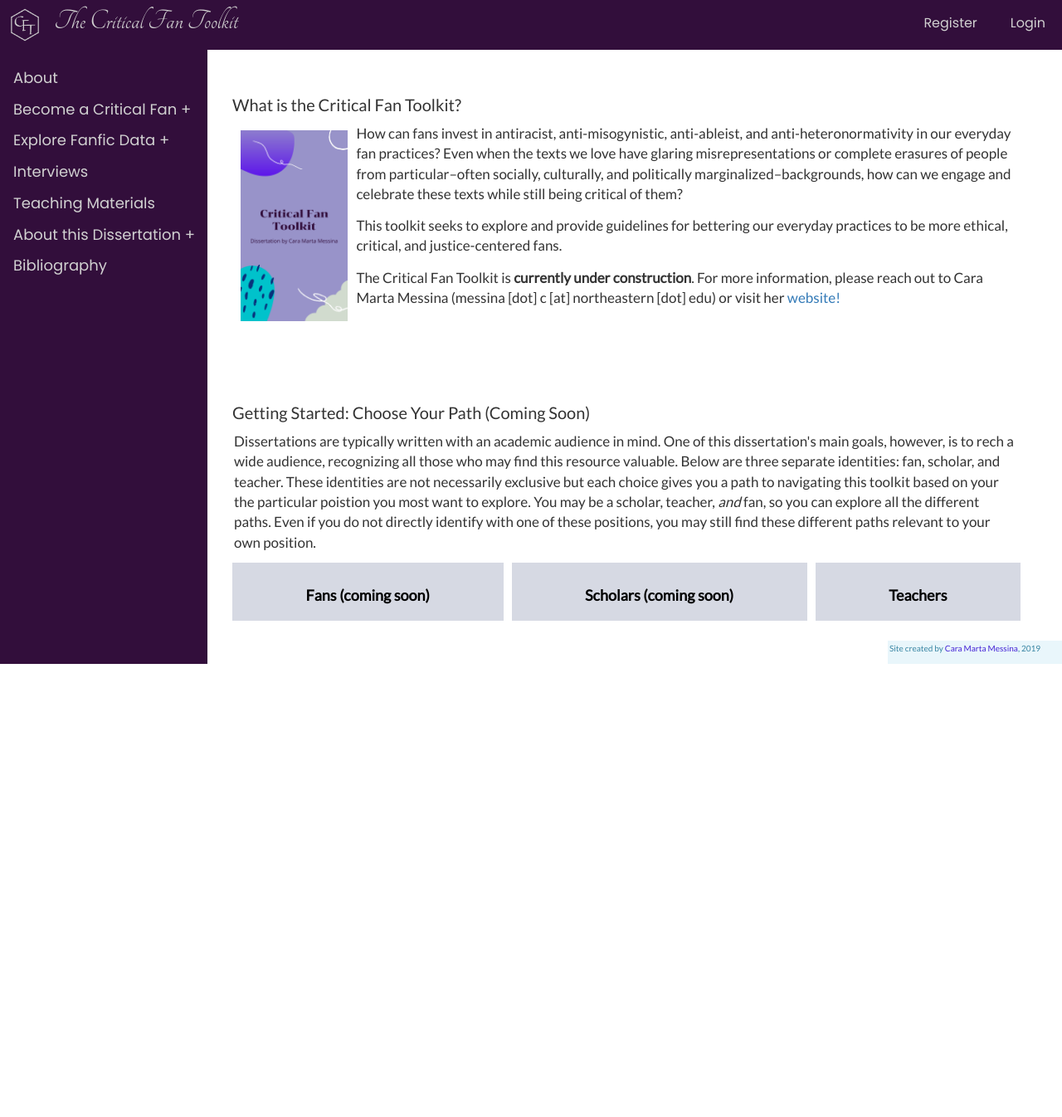
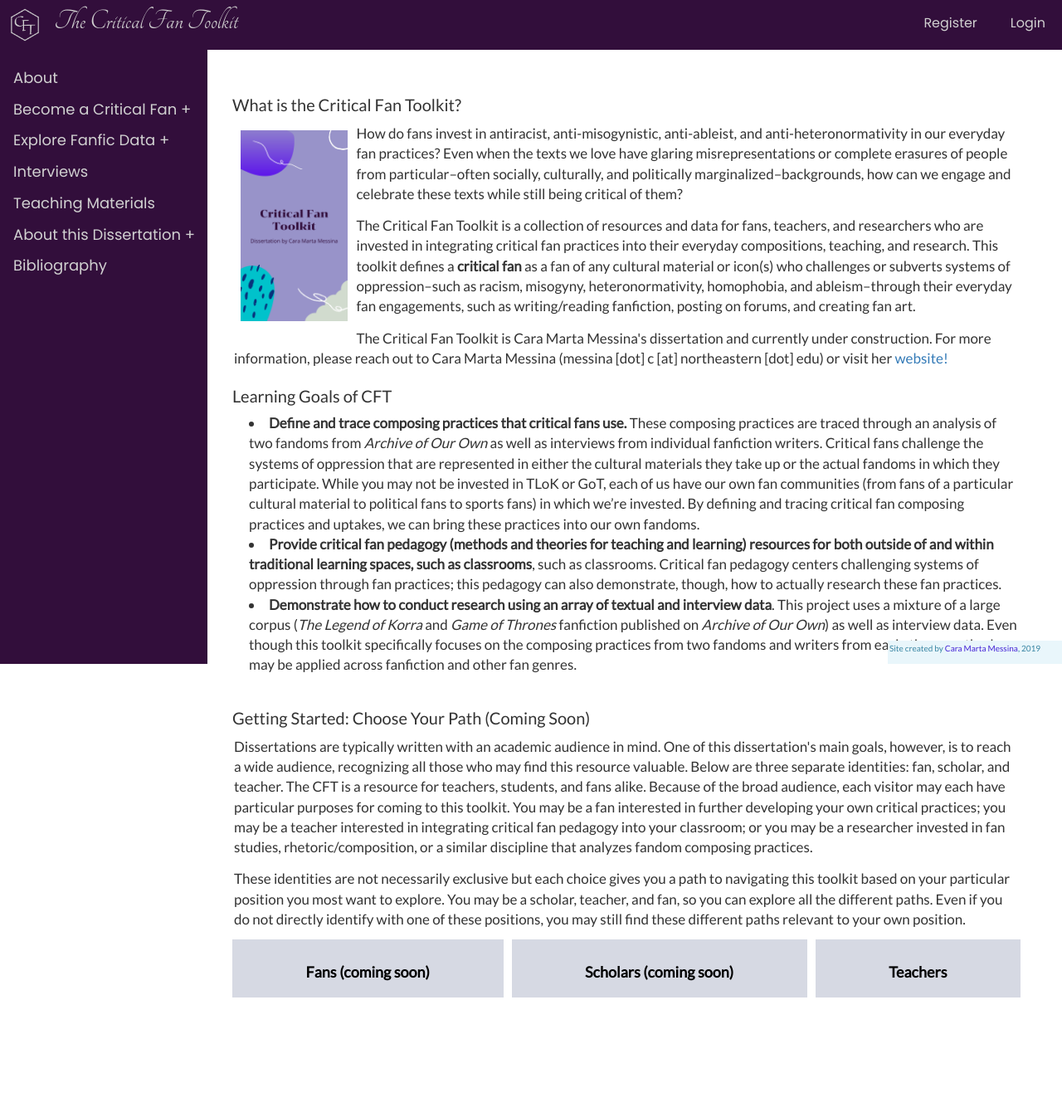
Before and after one commit to caramessina/cft-website-update, a Flask app: page / in a window 1280 px wide. Shown: the whole page at 83% size. Before the commit the page ends 800 px from the top, so only its background shows below. Run offline with Flask 2, Linux system fonts and the light colour scheme; some libraries are stand-ins or nearby versions.

Commit message:
Update home.html

```diff
--- a/CFT/templates/home.html
+++ b/CFT/templates/home.html
@@ -7,19 +7,25 @@
 <section>
   <h2>What is the Critical Fan Toolkit?</h2>
 <img height="250px" style="float: left; padding: 10px" src="{{url_for('static', filename='images/CFT_header.png')}}" alt="With a purple background and written in grey, this image reads 'The Critical Fan Toolkit, Dissertation by Cara Marta Messina'"/>
-<p> How can fans invest in antiracist, anti-misogynistic, anti-ableist, and anti-heteronormativity in our everyday fan practices? Even when the texts we love have glaring misrepresentations or complete erasures of people from particular–often socially, culturally, and politically marginalized–backgrounds, how can we engage and celebrate these texts while still being critical of them? </p>
+<p> How do fans invest in antiracist, anti-misogynistic, anti-ableist, and anti-heteronormativity in our everyday fan practices? Even when the texts we love have glaring misrepresentations or complete erasures of people from particular–often socially, culturally, and politically marginalized–backgrounds, how can we engage and celebrate these texts while still being critical of them? </p>
 
-  <p>This toolkit seeks to explore and provide guidelines for bettering our everyday practices to be more ethical, critical, and justice-centered fans.</p>
+<p>The Critical Fan Toolkit is a collection of resources and data for fans, teachers, and researchers who are invested in integrating critical fan practices into their everyday compositions, teaching, and research. This toolkit defines a <strong>critical fan</strong> as a fan of any cultural material or icon(s) who challenges or subverts systems of oppression–such as racism, misogyny, heteronormativity, homophobia, and ableism–through their everyday fan engagements, such as writing/reading fanfiction, posting on forums, and creating fan art.</p>
 
-  <p>The Critical Fan Toolkit is <strong>currently under construction</strong>. For more information, please reach out to Cara Marta Messina (messina [dot] c [at] northeastern [dot] edu) or visit her <a href="http://caramartamessina.com">website!</a></p>
-<br/>
-<br/>
-<br/>
+  <p>The Critical Fan Toolkit is Cara Marta Messina's dissertation and currently under construction. For more information, please reach out to Cara Marta Messina (messina [dot] c [at] northeastern [dot] edu) or visit her <a href="http://caramartamessina.com">website!</a></p>
+
+<h2>Learning Goals of CFT</h2>
+<ul>
+  <li><strong>Define and trace composing practices that critical fans use.</strong> These composing practices are traced through an analysis of two fandoms from <em>Archive of Our Own</em> as well as interviews from individual fanfiction writers. Critical fans challenge the systems of oppression that are represented in either the cultural materials they take up or the actual fandoms in which they participate. While you may not be invested in TLoK or GoT, each of us have our own fan communities (from fans of a particular cultural material to political fans to sports fans) in which we’re invested. By defining and tracing critical fan composing practices and uptakes, we can bring these practices into our own fandoms.</li>
+  <li><strong>Provide critical fan pedagogy (methods and theories for teaching and learning) resources for both outside of and within traditional learning spaces, such as classrooms</strong>, such as classrooms. Critical fan pedagogy centers challenging systems of oppression through fan practices; this pedagogy can also demonstrate, though, how to actually research these fan practices. </li>
+  <li><strong>Demonstrate how to conduct research using an array of textual and interview data</strong>. This project uses a mixture of a large corpus (<em>The Legend of Korra</em> and <em>Game of Thrones</em> fanfiction published on <em>Archive of Our Own</em>) as well as interview data. Even though this toolkit specifically focuses on the composing practices from two fandoms and writers from each, these methods may be applied across fanfiction and other fan genres.</li>
+</ul>
 </section>
 
 <section>
 <h2>Getting Started: Choose Your Path (Coming Soon)</h2>
-<p>Dissertations are typically written with an academic audience in mind. One of this dissertation's main goals, however, is to rech a wide audience, recognizing all those who may find this resource valuable. Below are three separate identities: fan, scholar, and teacher. These identities are not necessarily exclusive but each choice gives you a path to navigating this toolkit based on your the particular poistion you most want to explore. You may be a scholar, teacher, <em>and</em> fan, so you can explore all the different paths. Even if you do not directly identify with one of these positions, you may still find these different paths relevant to your own position. </p>
+<p>Dissertations are typically written with an academic audience in mind. One of this dissertation's main goals, however, is to reach a wide audience, recognizing all those who may find this resource valuable. Below are three separate identities: fan, scholar, and teacher. The CFT is a resource for teachers, students, and fans alike. Because of the broad audience, each visitor may each have particular purposes for coming to this toolkit. You may be a fan interested in further developing your own critical practices; you may be a teacher interested in integrating critical fan pedagogy into your classroom; or you may be a researcher invested in fan studies, rhetoric/composition, or a similar discipline that analyzes fandom composing practices. </p>
+<p>These identities are not necessarily exclusive but each choice gives you a path to navigating this toolkit based on your particular position you most want to explore. You may be a scholar, teacher, and fan, so you can explore all the different paths. Even if you do not directly identify with one of these positions, you may still find these different paths relevant to your own position.
+</p>
   <div class="home-grid-container">
     <a href="#">
       <h3>Fans (coming soon)</h3>
@@ -33,7 +39,6 @@
 
         <a href="{{ url_for('teaching') }}">
           <h3>Teachers</h3>
-          <!--<p>Description</p>-->
           </a>
     </div>
 </section>
```
